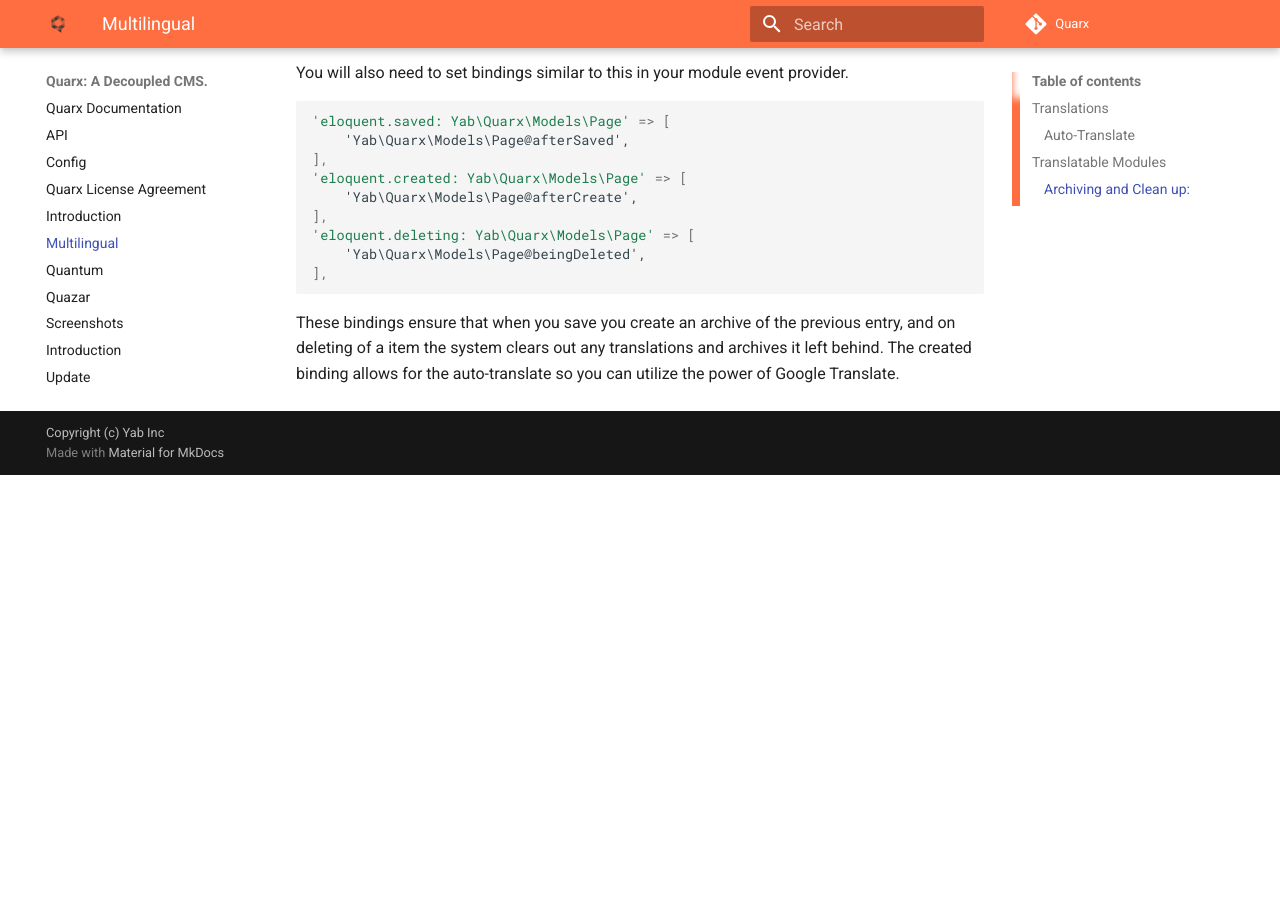
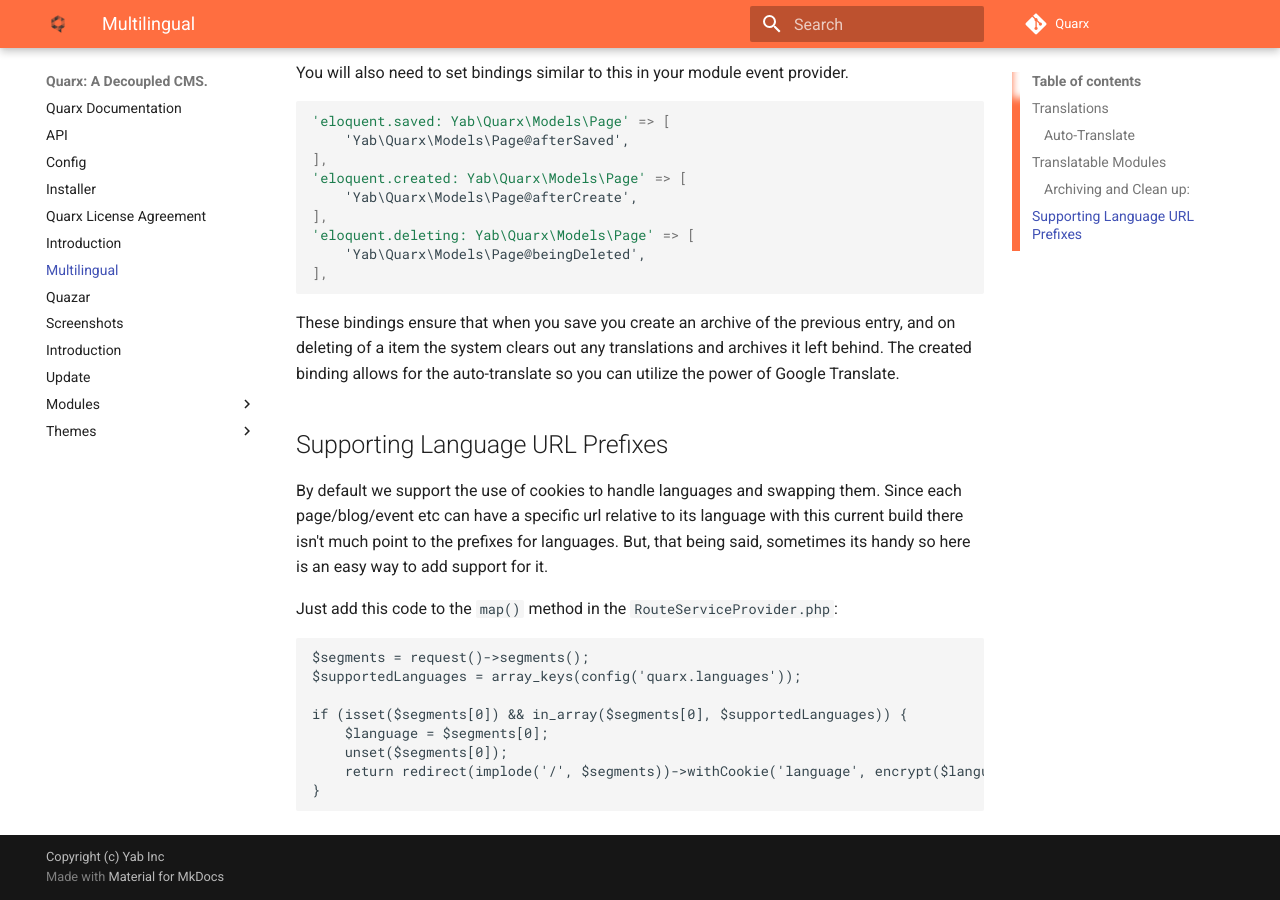
Before and after one commit to fwallen/quarx-docs, an MkDocs documentation site: the page built from docs/multilingual.md, in a window 1280 px wide and 900 px high, scrolled down 918 px. Built offline with MkDocs 1.6.1 and Material for MkDocs 9.7.7, drawn with Linux system fonts in a browser that asks for light colours; comment, search, counter and statistics services are not loaded; before the commit the page ends 1393 px from its top, so only the background shows below that.

Commit message:
Minor updates

````diff
--- a/docs/multilingual.md
+++ b/docs/multilingual.md
@@ -52,3 +52,20 @@ You will also need to set bindings similar to this in your module event provider
 
 These bindings ensure that when you save you create an archive of the previous entry, and on deleting of a item the system clears out any translations and archives it left behind.
 The created binding allows for the auto-translate so you can utilize the power of Google Translate.
+
+## Supporting Language URL Prefixes
+
+By default we support the use of cookies to handle languages and swapping them. Since each page/blog/event etc can have a specific url relative to its language with this current build there isn't much point to the prefixes for languages. But, that being said, sometimes its handy so here is an easy way to add support for it.
+
+Just add this code to the `map()` method in the `RouteServiceProvider.php`:
+
+```php
+$segments = request()->segments();
+$supportedLanguages = array_keys(config('quarx.languages'));
+
+if (isset($segments[0]) && in_array($segments[0], $supportedLanguages)) {
+    $language = $segments[0];
+    unset($segments[0]);
+    return redirect(implode('/', $segments))->withCookie('language', encrypt($language))->send();
+}
+```
````
Also changed, not shown: docs/installer.md (added, +15 -0 lines), docs/quantum.md (deleted, +0 -9 lines).
